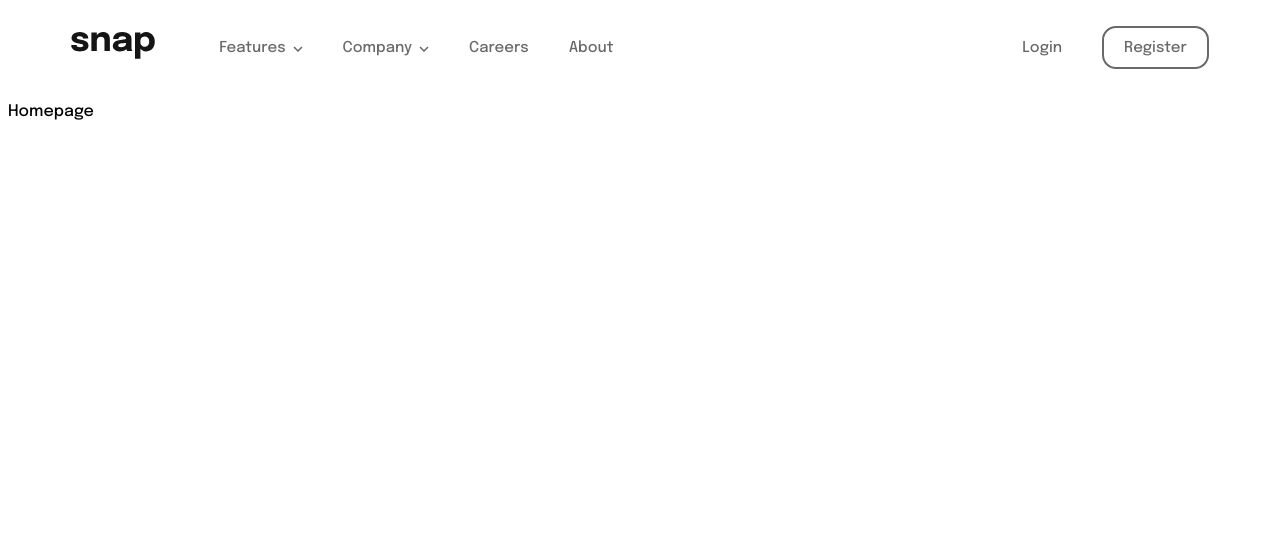
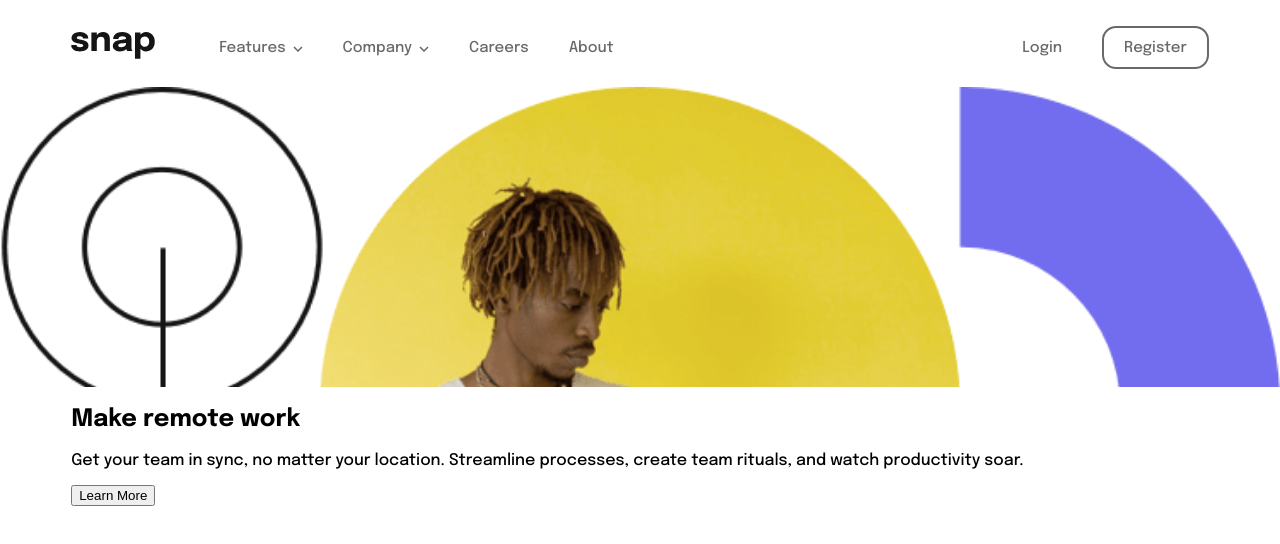
Before and after one commit to jordanr2m/remote-work-homepage, a React (Create React App) app: page / in a window 1280 px wide. Shown: the top 544 px of the page. Built offline with nearby package versions, Linux system fonts and the light colour scheme.

Commit message:
Began adding content to homepage component.

```diff
--- a/src/App.css
+++ b/src/App.css
@@ -2,9 +2,16 @@
 .App {
     font-family: "Epilogue", sans-serif;
     font-weight: 500;
+    border-color: hsl(0, 0%, 98%);
 }
 
 .container {
     display: flex;
     flex-flow: column wrap;
 }
+
+.wrapper {
+    width: 90%;
+    /* max-width: 1100px; */
+    margin: 0 auto;
+}
--- a/src/components/homepage/Homepage.css
+++ b/src/components/homepage/Homepage.css
@@ -0,0 +1,11 @@
+.hero-img {
+    background-image: url(../../assets/image-hero-mobile.png);
+    background-size: cover;
+    height: 300px;
+    margin: 0 -0.5rem;
+}
+
+
+@media screen and (min-width: 915px) {
+
+}
--- a/src/components/homepage/Homepage.js
+++ b/src/components/homepage/Homepage.js
@@ -1,11 +1,21 @@
 import "./Homepage.css"
 
 const Homepage = () => {
-  return (
-    <div>
-      <p>Homepage</p>
-    </div>
-  )
+    return (
+        <section className="homepage">
+            <div className="hero-img"></div>
+
+            <main className="content wrapper">
+                <h1>Make remote work</h1>
+                <p>Get your team in sync, no matter your location. Streamline processes, create team rituals, and watch productivity soar.</p>
+                <button>Learn More</button>
+
+                <div className="endorsement-icons">
+
+                </div>
+            </main>
+        </section>
+    )
 }
 
 export default Homepage
--- a/src/components/navbar/Navbar.css
+++ b/src/components/navbar/Navbar.css
@@ -9,7 +9,7 @@ html {
 }
 
 .logo {
-    padding: 1rem 0.75rem;
+    padding: 1rem 0;
 }
 
 .menu-icons {
@@ -34,12 +34,6 @@ a:hover {
 
 /* Media Queries - DESKTOP styles */
 @media screen and (min-width: 915px) {
-    .wrapper {
-        width: 90%;
-        /* max-width: 1100px; */
-        margin: 0 auto;
-    }
-
     .logo {
         padding: 1.5rem 0;
     }
```
